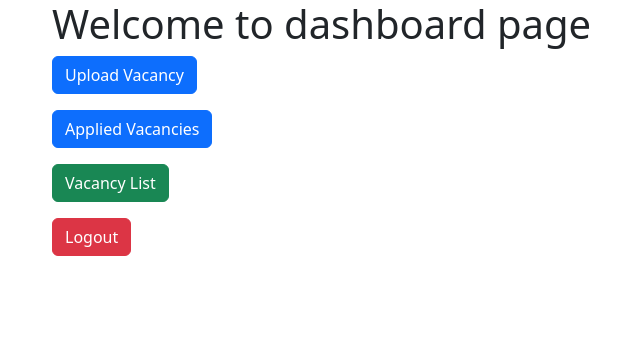
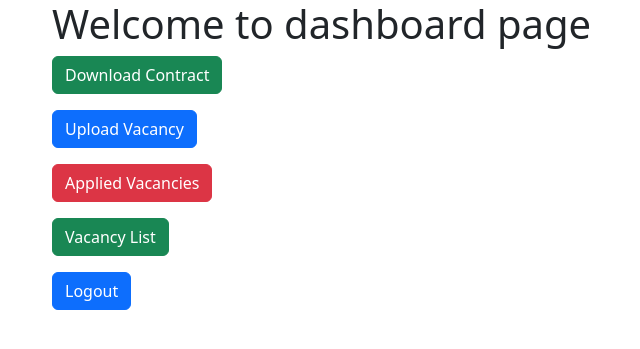
Before and after one commit to JeroCardona/Talent-Swap, a Django app: page /dashboard/ in a window 1280 px wide. Shown: the top 349 px of the page, without its empty margins (30-670 px from the left). Run offline with Django 5.2, Linux system fonts and the light colour scheme; a user stored in the database is signed in.

Commit message:
cambios adicionales

```diff
--- a/TalentSwapProject/TalentSwapApp/templates/TalentSwapApp/dashboard.html
+++ b/TalentSwapProject/TalentSwapApp/templates/TalentSwapApp/dashboard.html
@@ -12,11 +12,15 @@
         {% block content %}
 
         <p>
+            <a href="{% url 'download_file' %}" download="Guide contract" class="btn btn-success">Download Contract</a>
+        </p>
+
+        <p>
             <a href="{% url 'upload_vacancy' %}" class="btn btn-primary">Upload Vacancy</a>
         </p>
 
         <p>
-            <a href="{% url 'Applied_Vacancies' %}" class="btn btn-primary">Applied Vacancies</a>
+            <a href="{% url 'Applied_Vacancies' %}" class="btn btn-danger">Applied Vacancies</a>
         </p>
 
         <p>
@@ -25,7 +29,7 @@
 
 
         <p>
-        <a href="{% url 'logout' %}" class="btn btn-danger">Logout</a>
+        <a href="{% url 'logout' %}" class="btn btn-primary">Logout</a>
         </p>
 
         {% endblock %}
--- a/TalentSwapProject/TalentSwapApp/urls.py
+++ b/TalentSwapProject/TalentSwapApp/urls.py
@@ -3,7 +3,7 @@ from . import views
 
 from django.conf import settings
 from django.conf.urls.static import static
-
+from .views import download_file
 
 urlpatterns = [
 
@@ -27,7 +27,11 @@ urlpatterns = [
 
     path('vacancies/<int:id>/detail/', views.vacancy_detail, name='vacancy_detail'),
 
-    path('deleteVacancy/<title>', views.delete_Vacancy, name = 'deleteVacancy')
+    path('deleteVacancy/<title>', views.delete_Vacancy, name = 'deleteVacancy'),
+
+    path('download/', download_file, name='download_file'),
+
+
 ]
 
 #uso de archivos de multimedia durante el desarrollo
--- a/TalentSwapProject/TalentSwapApp/views.py
+++ b/TalentSwapProject/TalentSwapApp/views.py
@@ -1,5 +1,7 @@
 from django.shortcuts import render, redirect, get_object_or_404
 from django.shortcuts import render, redirect
+import os
+from django.http import HttpResponse
 
 from . forms import CreateUserForm, LoginForm, CommentForm
 #Forms es un archivo nuevo donde se guardan los formularios
@@ -153,3 +155,13 @@ def vacancy_detail(request, id):
                                            'comments': comments,
                                            'new_comment': new_comment,
                                            'comment_form': comment_form})
+
+def download_file(request):
+    # Ruta al archivo que deseas descargar
+    file_path = 'C:/Users/ASUS/Desktop/programacionVisual/Talent-Swap (2)/Talent-Swap/TalentSwapProject/media/vacancies/GUÍA DE CONTRATO E INFORMACIÓN PERTINENTE.pdf'
+
+    if os.path.exists(file_path):
+        with open(file_path, 'rb') as fh:
+            response = HttpResponse(fh.read(), content_type='application/zip')
+            response['Content-Disposition'] = 'inline; filename=' + os.path.basename(file_path)
+            return response
```
Also changed, not shown: TalentSwapProject/TalentSwapApp/migrations/0006_rename_title_applyvacancy_vacancy_title.py (added), TalentSwapProject/TalentSwapApp/migrations/0007_rename_vacancy_title_applyvacancy_title.py (added), TalentSwapProject/db.sqlite3, 1 other file.
